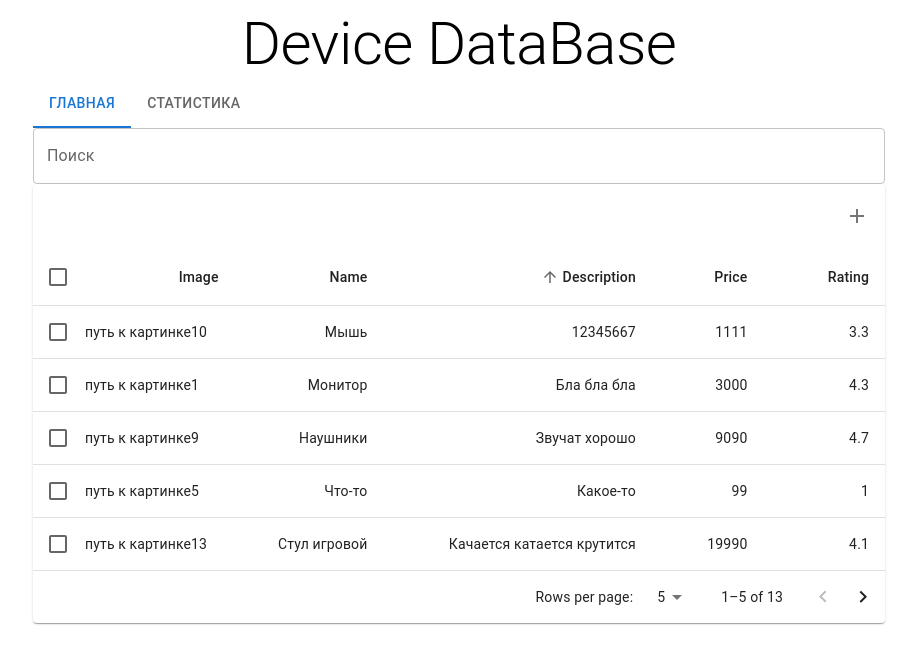
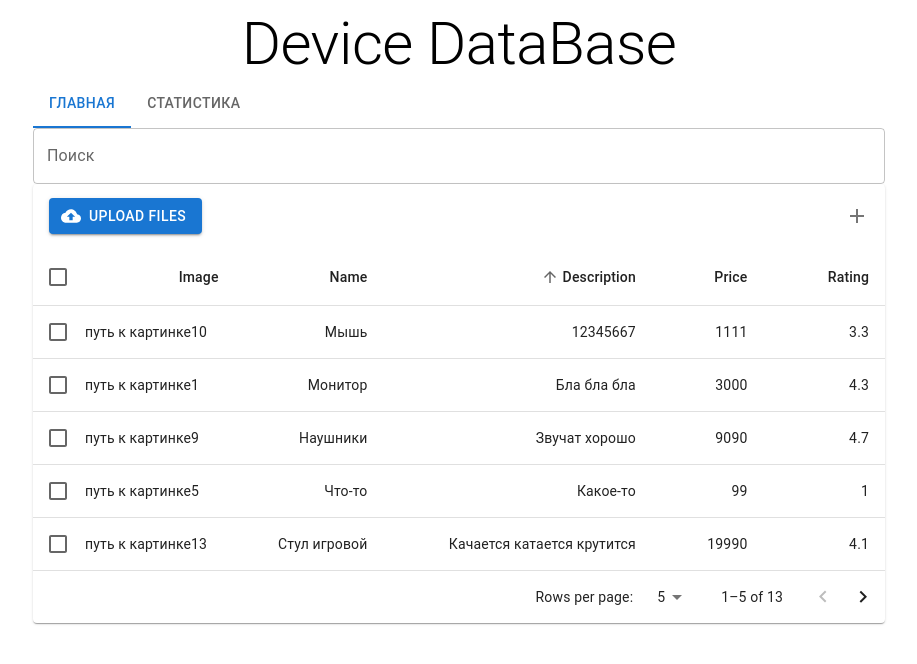
Before and after one commit to SadLun/diploma_web, a React (Vite) app in the folder diploma-app/: page / in a window 1280 px wide. Shown: the top 664 px of the page, without its empty margins (181-1098 px from the left). Built offline with nearby package versions, Linux system fonts and the light colour scheme.

Commit message:
import button

```diff
--- a/diploma-app/src/components/middleMouseClick.tsx
+++ b/diploma-app/src/components/middleMouseClick.tsx
@@ -3,8 +3,8 @@ import { useEffect } from "react";
 const useMiddleClickSearch = () => {
   useEffect(() => {
     const handleMouseDown = (event: MouseEvent) => {
-      if (event.button === 1) { // Нажатие на колесо мыши
-        event.preventDefault(); // Отключаем стандартное действие
+      if (event.button === 1) {
+        event.preventDefault();
 
         let selectedText = window.getSelection()?.toString().trim() || "";
 
@@ -16,9 +16,9 @@ const useMiddleClickSearch = () => {
         }
 
         if (selectedText) {
-          const searchEngine = "https://www.google.com/search?q="; // Измени на нужный поисковик
+          const searchEngine = "https://www.google.com/search?q=";
           const searchUrl = searchEngine + encodeURIComponent(selectedText);
-          window.open(searchUrl, "_blank"); // Открытие новой вкладки
+          window.open(searchUrl, "_blank");
         }
       }
     };
--- a/diploma-app/src/components/tableCell.tsx
+++ b/diploma-app/src/components/tableCell.tsx
@@ -1,10 +1,13 @@
-import { Autocomplete, Box, Checkbox, IconButton, Paper, Table, TableBody, TableCell, TableContainer, TableHead, TablePagination, TableRow, TableSortLabel, TextField, Toolbar, Tooltip, Typography } from '@mui/material';
+import { Autocomplete, Box, Button, Checkbox, IconButton, Paper, Table, TableBody, TableCell, TableContainer, TableHead, TablePagination, TableRow, TableSortLabel, TextField, Toolbar, Tooltip, Typography } from '@mui/material';
 import React, { SyntheticEvent, useEffect } from 'react';
 import { visuallyHidden } from '@mui/utils';
 import { alpha } from '@mui/material/styles';
 import DeleteIcon from '@mui/icons-material/Delete';
 import AddIcon from '@mui/icons-material/Add';
 import AddDeviceModal from './add-device-modal';
+import CloudUploadIcon from '@mui/icons-material/CloudUpload';
+import { styled } from '@mui/material/styles';
+
 
 interface Data { //Данные должны будут прокидываться из слайса, который получает их из апи
     id: number;
@@ -175,14 +178,23 @@ interface EnhancedTableToolbarProps {
   numSelected: number;
 }
 
-// const handleModalOpen = (adding: boolean) => {
-//   <AddDeviceModal state={true} adding={adding}/>
-// };
-
 function EnhancedTableToolbar(props: EnhancedTableToolbarProps) {
   const { numSelected } = props;
   const [adding, setAdding] = React.useState(false);
   const [open, setOpen] = React.useState(false);
+
+  const VisuallyHiddenInput = styled('input')({
+    clip: 'rect(0 0 0 0)',
+    clipPath: 'inset(50%)',
+    height: 1,
+    overflow: 'hidden',
+    position: 'absolute',
+    bottom: 0,
+    left: 0,
+    whiteSpace: 'nowrap',
+    width: 1,
+  });
+
 
   return (
     <Toolbar
@@ -190,6 +202,7 @@ function EnhancedTableToolbar(props: EnhancedTableToolbarProps) {
         {
           pl: { sm: 2 },
           pr: { xs: 1, sm: 1 },
+          justifyContent: 'space-between',
         },
         numSelected > 0 && {
           bgcolor: (theme) =>
@@ -207,14 +220,20 @@ function EnhancedTableToolbar(props: EnhancedTableToolbarProps) {
           {numSelected} selected
         </Typography>
       ) : (
-        <Typography
-          sx={{ flex: '1 1 100%' }}
-          variant="h6"
-          id="tableTitle"
-          component="div"
+        <Button
+          component="label"
+          role={undefined}
+          variant="contained"
+          tabIndex={-1}
+          startIcon={<CloudUploadIcon />}
         >
-
-        </Typography>
+          Upload files
+        <VisuallyHiddenInput
+          type="file"
+          onChange={(event) => console.log(event.target.files)}
+          multiple
+        />
+        </Button>
       )}
       {numSelected > 0 ? (
         <Tooltip title="Удалить">
@@ -229,11 +248,13 @@ function EnhancedTableToolbar(props: EnhancedTableToolbarProps) {
           </IconButton>
         </Tooltip>
       )}
-    <AddDeviceModal state={open} adding={adding} onClose={() => setOpen(false)} id={1}/>
+    <Box sx={{display: "none"}}>
+      <AddDeviceModal state={open} adding={adding} onClose={() => setOpen(false)} id={1}/>
+    </Box>
     </Toolbar>
   );
 }
-// Почему-то стейт не меняется. Не передается нормально новое значение
+
       export default function EnhancedTable() {
         const [order, setOrder] = React.useState<Order>('asc');
         const [orderBy, setOrderBy] = React.useState<keyof Data>('description');
```
Also changed, not shown: diploma-app/src/components/rightPanel.tsx (deleted, +0 -7 lines).
